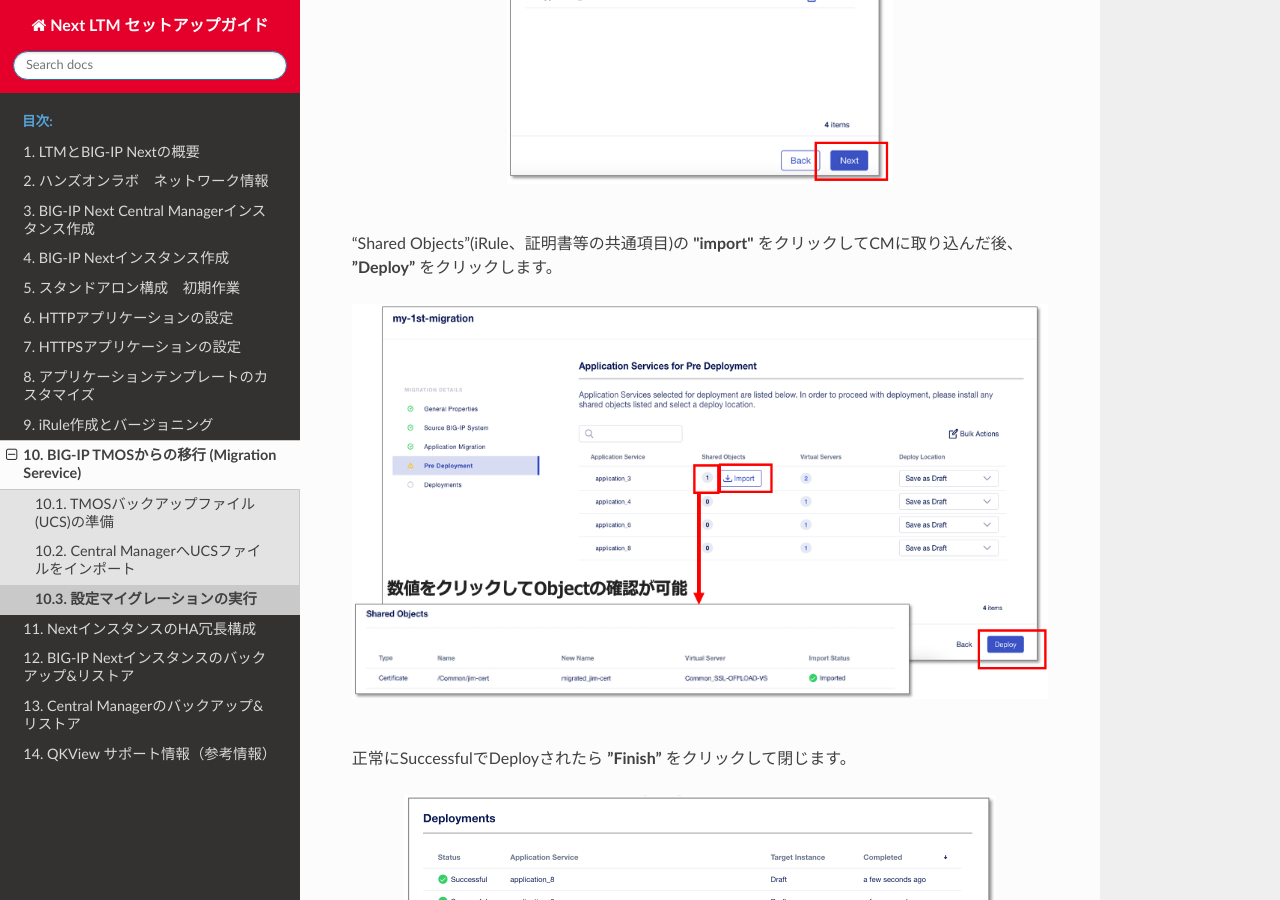
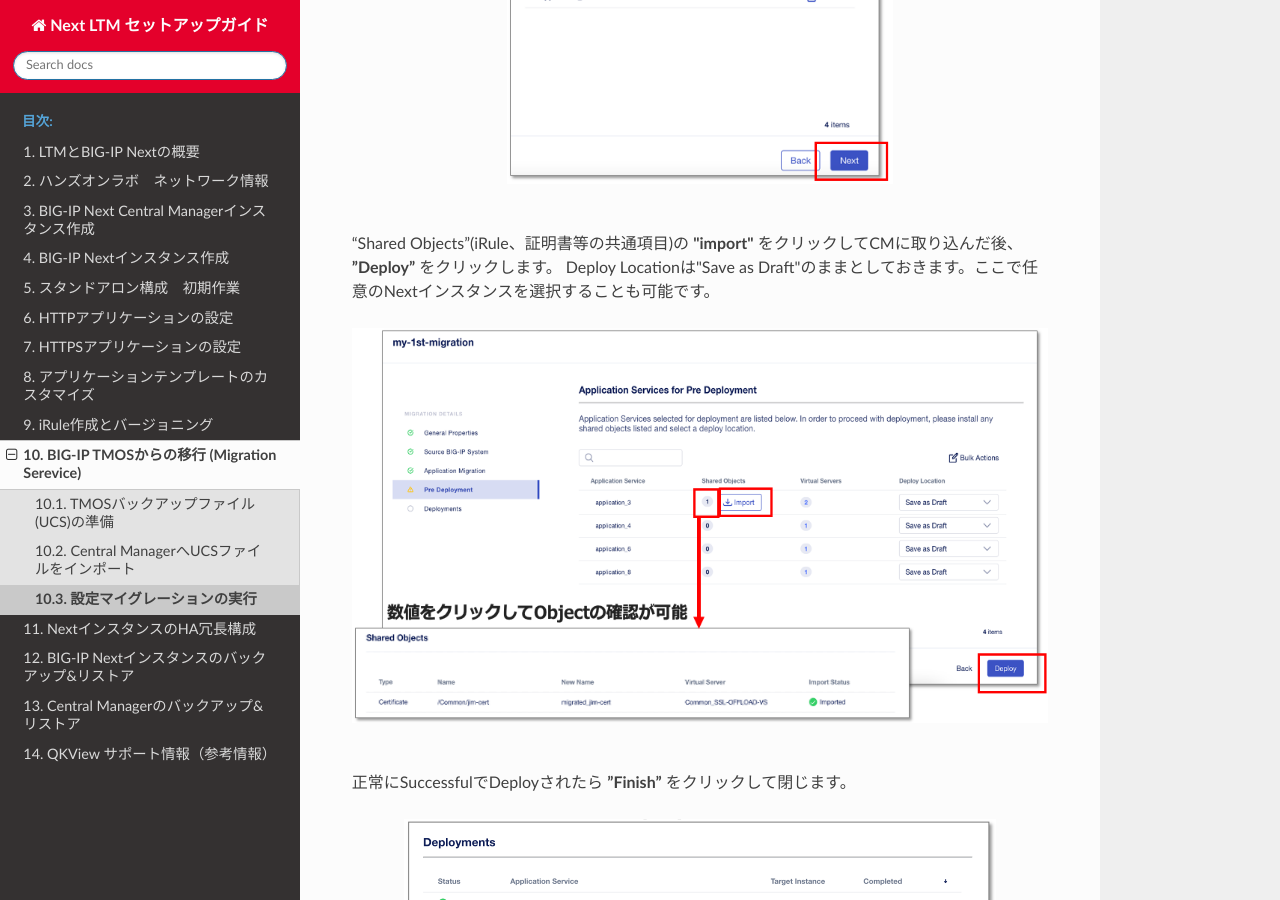
Before and after one commit to BeF5/f5j-easy-setup-next-ltm, a Sphinx documentation site: the page built from docs/content10/module03/module03.rst, in a window 1280 px wide and 900 px high, scrolled down 958 px. Built offline with Sphinx 7.4.7 and the Read the Docs theme 2.0.0, drawn with Linux system fonts in a browser that asks for light colours.

Commit message:
Update module03.rst

```diff
--- a/docs/content10/module03/module03.rst
+++ b/docs/content10/module03/module03.rst
@@ -21,6 +21,7 @@ UCSからインポートしたアプリケーションをNextインスタンス
 
 |
 “Shared Objects”(iRule、証明書等の共通項目)の **"import"** をクリックしてCMに取り込んだ後、 **”Deploy”** をクリックします。
+Deploy Locationは"Save as Draft"のままとしておきます。ここで任意のNextインスタンスを選択することも可能です。
 
 .. figure:: images/c10-m3-3.png
    :scale: 80%
```
